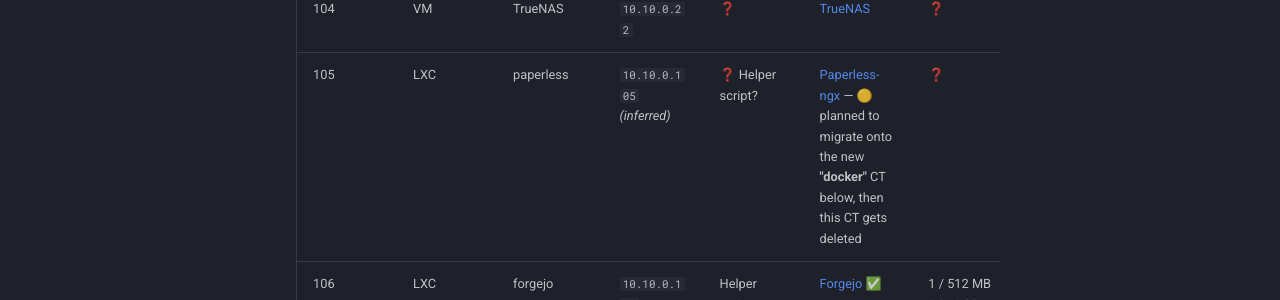
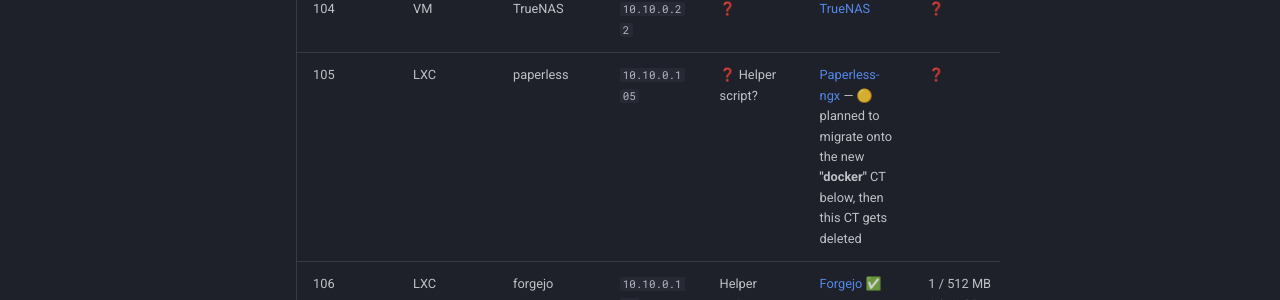
Before and after one commit to Aulteran/homelab-docs, an MkDocs documentation site: the page built from docs/proxmox/ip-ctid-table.md, in a window 1280 px wide and 900 px high, scrolled down 942 px. Shown: the part 152-452 px from the top of the window. Built offline with MkDocs 1.6.1 and Material for MkDocs 9.7.7, drawn with Linux system fonts in a browser that asks for light colours.

Commit message:
Update ip-ctid-table.md

```diff
--- a/docs/proxmox/ip-ctid-table.md
+++ b/docs/proxmox/ip-ctid-table.md
@@ -12,7 +12,7 @@ All guests run on **`PVE-7050`** (`10.10.0.15`). **One row per guest.** Update t
 | 102 | LXC | cloudflared | `10.10.0.102` | Helper script | Cloudflare Tunnel daemon for [Immich](../services/immich.md) and [Vaultwarden](../services/vaultwarden.md) — ❓ confirm both share this one instance | ❓ |
 | 103 | LXC | ❓ | ❓ | ❓ | 🗑️ **Retired, no longer in service.** Pending deletion. | ❓ |
 | 104 | VM | TrueNAS | `10.10.0.22` | ❓ | [TrueNAS](../services/truenas.md) | ❓ |
-| 105 | LXC | paperless | `10.10.0.105` *(inferred)* | ❓ Helper script? | [Paperless-ngx](../services/paperless-ngx.md) — 🟡 planned to migrate onto the new **"docker"** CT below, then this CT gets deleted | ❓ |
+| 105 | LXC | paperless | `10.10.0.105` | ❓ Helper script? | [Paperless-ngx](../services/paperless-ngx.md) — 🟡 planned to migrate onto the new **"docker"** CT below, then this CT gets deleted | ❓ |
 | 106 | LXC | forgejo | `10.10.0.106` | Helper script | [Forgejo](../services/forgejo.md) ✅ | 1 / 512 MB / 4–6 GB |
 | 107 | VM | immich | `10.10.0.107` | ❓ Debian VM — helper script or manual Docker compose inside? | [Immich](../services/immich.md) | ❓ |
 | 108 | LXC | ❓ | ❓ | ❓ | 🗑️ **Retired, no longer in service.** Pending deletion (this and CT 103 are the old Docker-in-LXC hosts the new "docker" CT replaces). | ❓ |
```
